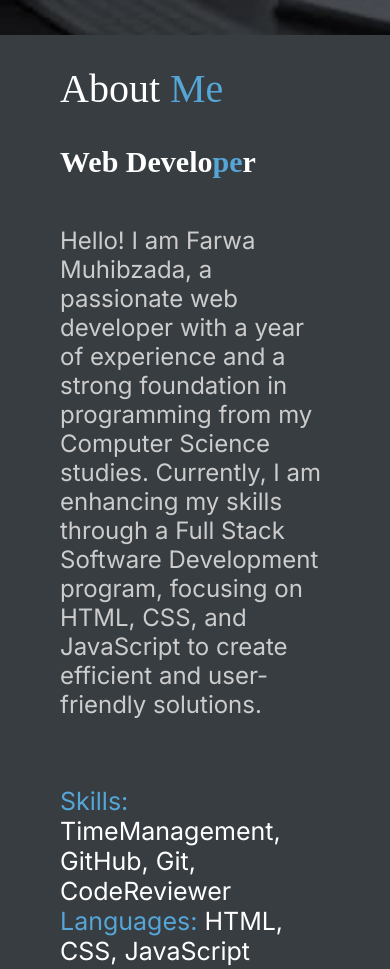
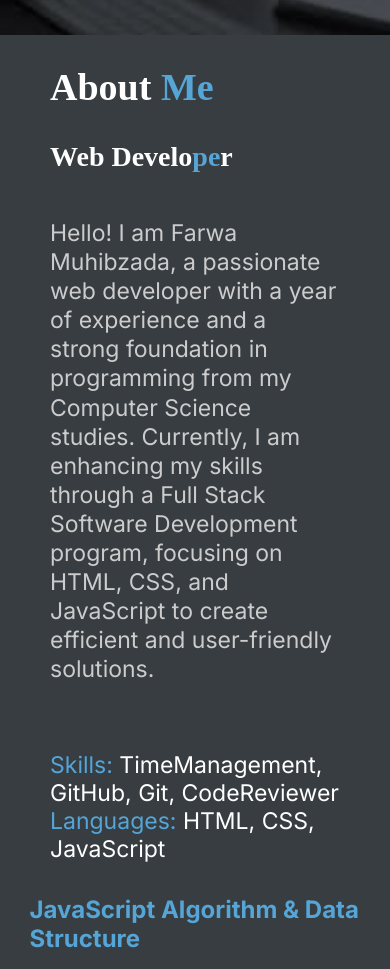
Before and after one commit to FarwaMuhibZada/CapstoneProject_Personal_Portfolio, a plain HTML site: page index.html in a window 390 px wide. Shown: the part 860-1829 px from the top of the page. Drawn offline with Linux system fonts and the light colour scheme.

Commit message:
changed the font size of about section  .

```diff
--- a/script.js
+++ b/script.js
@@ -64,7 +64,7 @@ const projects = [
     shortDes: 'An application convert any number in to roman number fulfilling all requirements of FreeCodeCamp',
     longDes: `
     This application converts any number to a Roman numeral, fulfilling all requirements for a FreeCodeCamp project:
-    Includes an input element with id "number" and a button with id "convert-btn".
+    Includes an input element and a button.
     Displays results in a div.`,
     img: './asset/romanconverter.png',
     technology: ['HTML', 'CSS', 'Javascript'],
--- a/styles.css
+++ b/styles.css
@@ -216,13 +216,13 @@ section {
 }
 
 .about-text h2 {
-  font-size: 4rem;
+  font-size: 64px;
   font-weight: 70;
   font-family: 'Inria Serif', serif;
 }
 
 .about-text h4 {
-  font-size: 2.25rem;
+  font-size: 32px;
   font-weight: 700;
   color: #fff;
   line-height: 1.7;
@@ -873,6 +873,28 @@ form textarea {
     padding-top: 0;
     padding-bottom: 5px;
   }
+
+  .about-text h2 {
+    font-size: 40px;
+    font-weight: 700;
+
+  }
+
+  .about-text h4 {
+    font-size: 30px;
+    font-weight: 700;
+  }
+
+  #mypara {
+    color: #ccc;
+    line-height: 29.05px;
+    font-size: 23px;
+    font-weight: 300;
+  }
+
+  .skill-text {
+    font-size: 23px;
+  }
 }
 
 @media (max-width: 393px) {
@@ -953,16 +975,16 @@ form textarea {
 
   .about {
     border-radius: 0;
-    padding: 30px 60px;
+    padding: 30px 50px;
     background: #373d41;
   }
 
   .about-text h2 {
-    font-size: 40px;
+    font-size: 38px;
   }
 
   .about-text h4 {
-    font-size: 30px;
+    font-size: 28px;
     font-weight: 700;
     margin: 24px 0 39px 0;
   }
@@ -970,12 +992,12 @@ form textarea {
   #mypara {
     color: #ccc;
     line-height: 29.05px;
-    font-size: 24px;
+    font-size: 23px;
     font-weight: 300;
   }
 
   .skill-text {
-    font-size: 25px;
+    font-size: 23px;
   }
 
   .project {
@@ -1039,15 +1061,27 @@ form textarea {
   }
 
   .modal {
-    top: 50%;
+    top: 55%;
   }
 
   .modal-footer a {
     padding: 3px 27px;
-    margin: 17px 0 15px;
+    margin: 10px 0 15px;
     color: #fff;
     text-decoration: none;
     border-radius: 10px;
     font-size: 20px;
   }
+
+  .modal-body img {
+    margin-bottom: 30px;
+    border-radius: 15px 20px 15px 20px;
+  }
+
+  .lang-item {
+    border: 2px solid #00a6ff;
+    padding: 5px 5px;
+    border-radius: 10px;
+    margin-bottom: 20px;
+  }
 }
```
